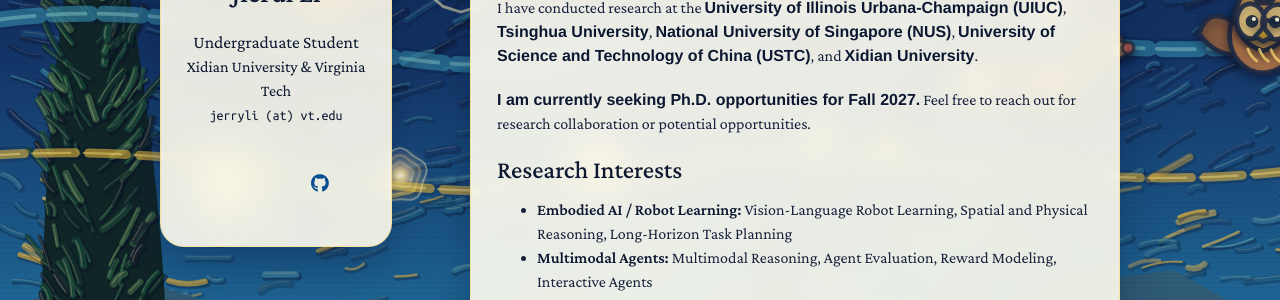
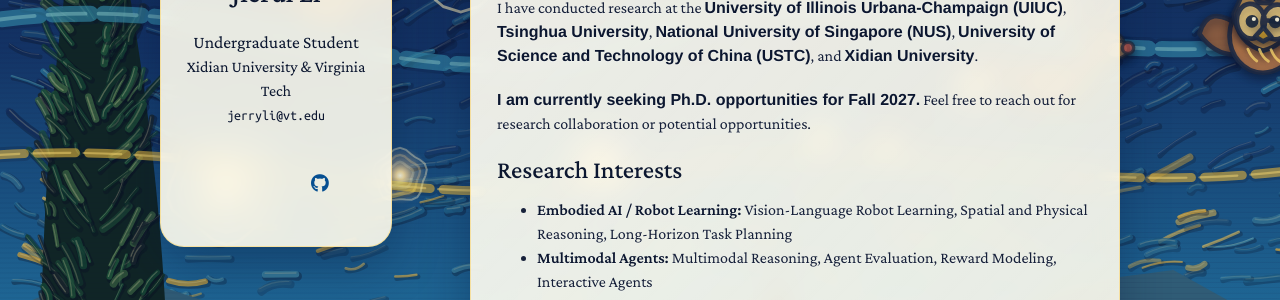
Before and after one commit to JRLi12/JRLi12.github.io, a Jekyll site: the page built from index.md, in a window 1280 px wide. Shown: the part 294-594 px from the top of the page. Built offline with Jekyll 4.4.1, drawn with Linux system fonts in a browser that asks for light colours; a style sheet for code colours, icons or effects is not loaded; our own code applies the rules of GitHub Pages for plain Markdown files.

```diff
--- a/_config.yml
+++ b/_config.yml
@@ -3,7 +3,7 @@ title: Jierui Li
 position: Undergraduate Student
 affiliation: Xidian University & Virginia Tech
 brief: XDU-VT
-email: jerryli (at) vt.edu
+email: jerryli@vt.edu
 
 # Search Engine Optimization (SEO)
 keywords: Jierui Li, Embodied AI, Vision-Language Robot Learning, Long-Horizon Reasoning, Multimodal Agents
```
